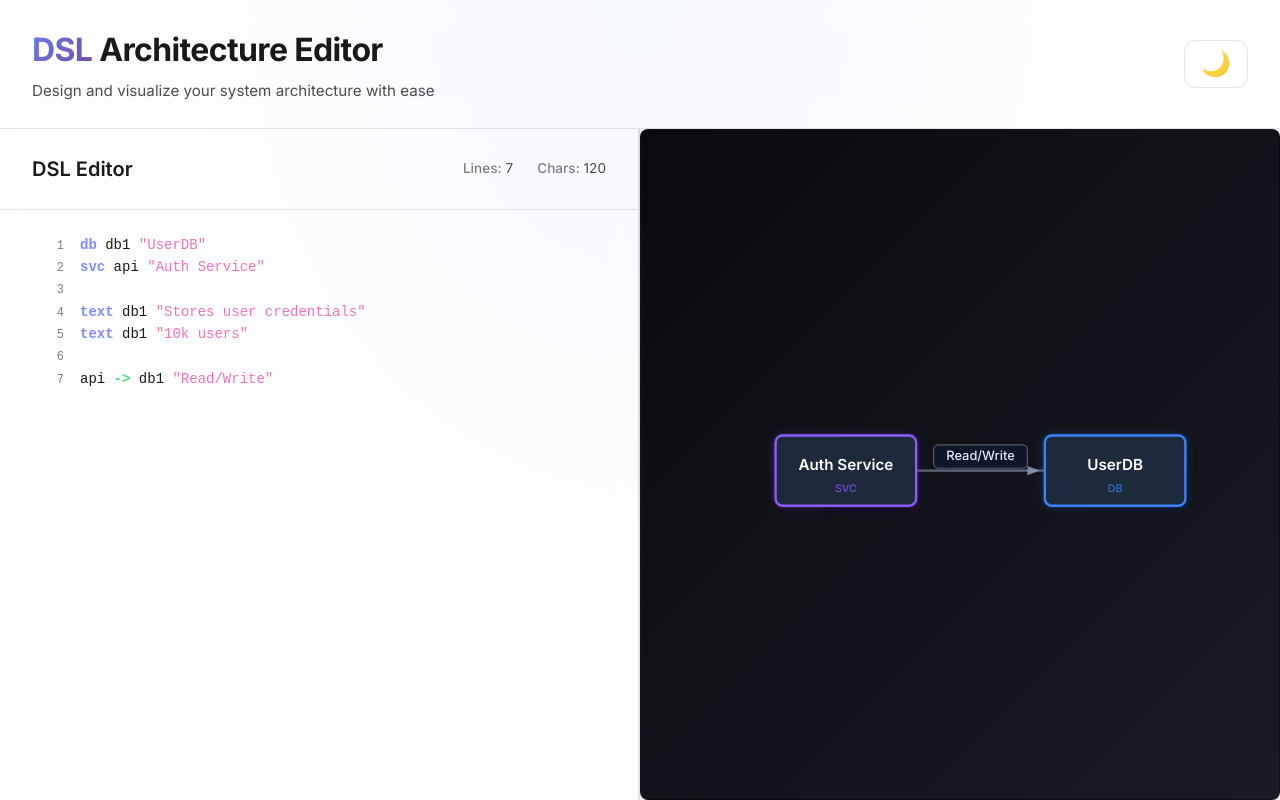
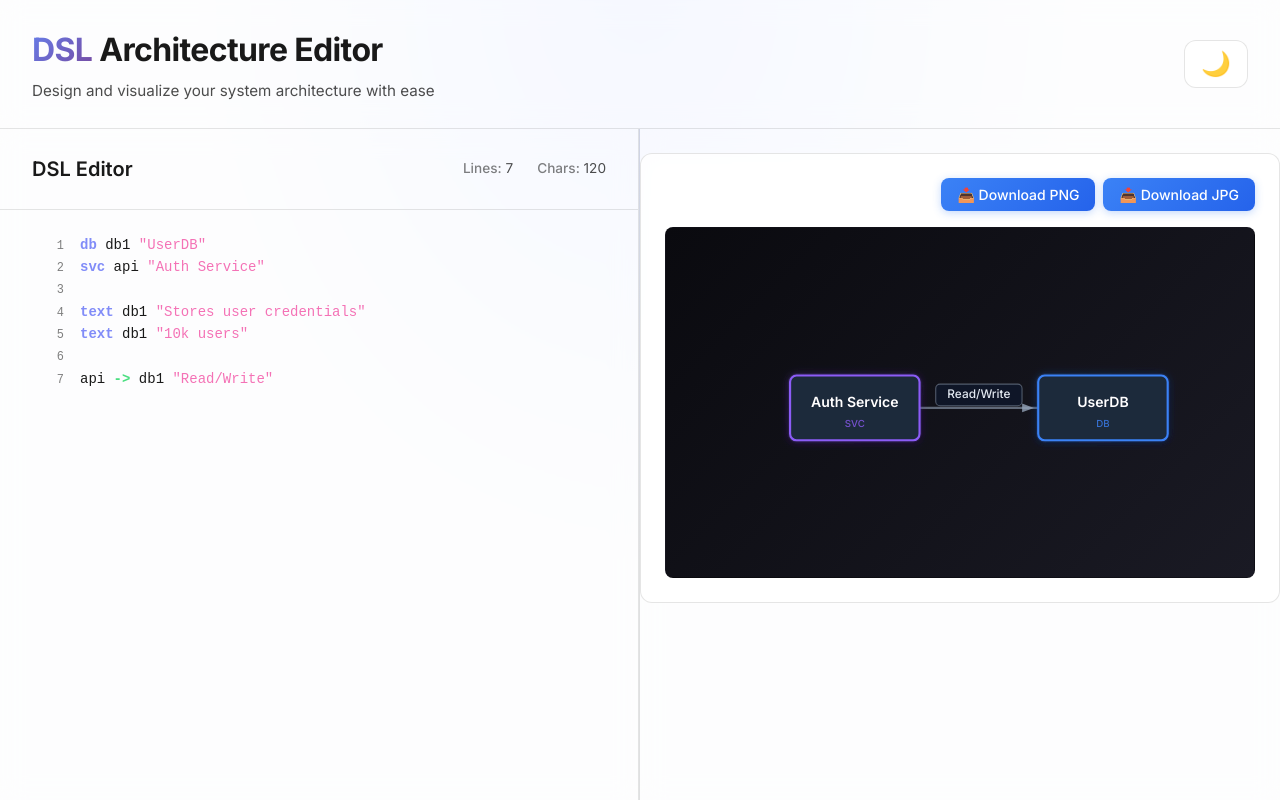
Before and after one commit to vikky2810/dsl-to-diagrams, a React (Vite) app: page /app in a window 1280 px wide. Built offline with nearby package versions, Linux system fonts and the light colour scheme.

Commit message:
feat: Add download functionality for diagrams in PNG and JPG formats with enhanced styling for buttons

```diff
--- a/src/components/DiagramViewer.module.css
+++ b/src/components/DiagramViewer.module.css
@@ -10,6 +10,40 @@
     height: 450px;
     display: flex;
     flex-direction: column;
+}
+
+.controls {
+    display: flex;
+    gap: var(--spacing-sm);
+    margin-bottom: var(--spacing-md);
+    justify-content: flex-end;
+}
+
+.downloadButton {
+    background: linear-gradient(135deg, #3b82f6 0%, #2563eb 100%);
+    color: white;
+    border: none;
+    padding: var(--spacing-sm) var(--spacing-md);
+    border-radius: var(--radius-md);
+    font-size: 0.875rem;
+    font-weight: 500;
+    cursor: pointer;
+    transition: all var(--transition-base);
+    display: flex;
+    align-items: center;
+    gap: var(--spacing-xs);
+    box-shadow: 0 2px 8px rgba(59, 130, 246, 0.3);
+}
+
+.downloadButton:hover {
+    background: linear-gradient(135deg, #2563eb 0%, #1d4ed8 100%);
+    transform: translateY(-1px);
+    box-shadow: 0 4px 12px rgba(59, 130, 246, 0.4);
+}
+
+.downloadButton:active {
+    transform: translateY(0);
+    box-shadow: 0 2px 6px rgba(59, 130, 246, 0.3);
 }
 
 .header {
--- a/src/components/DiagramViewer.tsx
+++ b/src/components/DiagramViewer.tsx
@@ -1,3 +1,4 @@
+import { useRef } from 'react'
 import type { AST } from '../types'
 import { buildLayout, NODE_WIDTH, NODE_HEIGHT } from '../utils/layout'
 import styles from './DiagramViewer.module.css'
@@ -36,6 +37,8 @@ const NODE_COLORS: Record<string, { fill: string; stroke: string; gradient: [str
 }
 
 export function DiagramViewer({ ast }: DiagramViewerProps) {
+    const svgRef = useRef<SVGSVGElement>(null)
+
     if (ast.nodes.length === 0) {
         return (
             <div className={styles.container}>
@@ -52,10 +55,101 @@ export function DiagramViewer({ ast }: DiagramViewerProps) {
 
     const layout = buildLayout(ast)
 
+    const downloadDiagram = async (format: 'png' | 'jpg') => {
+        if (!svgRef.current) return
+
+        const svg = svgRef.current.cloneNode(true) as SVGSVGElement
+
+        // Use a scale factor for higher resolution (2x for crisp images)
+        const scale = 2
+        const scaledWidth = layout.width * scale
+        const scaledHeight = layout.height * scale
+
+        // Set explicit width and height for better rendering at higher resolution
+        svg.setAttribute('width', scaledWidth.toString())
+        svg.setAttribute('height', scaledHeight.toString())
+        svg.setAttribute('viewBox', `0 0 ${layout.width} ${layout.height}`)
+
+        const svgData = new XMLSerializer().serializeToString(svg)
+        const svgBlob = new Blob([svgData], { type: 'image/svg+xml;charset=utf-8' })
+        const url = URL.createObjectURL(svgBlob)
+
+        const img = new Image()
+        img.onload = () => {
+            const canvas = document.createElement('canvas')
+            // Set canvas to scaled dimensions for high resolution
+            canvas.width = scaledWidth
+            canvas.height = scaledHeight
+            const ctx = canvas.getContext('2d', {
+                willReadFrequently: false,
+                alpha: format === 'png'
+            })
+
+            if (!ctx) {
+                URL.revokeObjectURL(url)
+                return
+            }
+
+            // Enable image smoothing for better quality
+            ctx.imageSmoothingEnabled = true
+            ctx.imageSmoothingQuality = 'high'
+
+            // Fill white background for JPG (transparency not supported)
+            if (format === 'jpg') {
+                ctx.fillStyle = '#ffffff'
+                ctx.fillRect(0, 0, canvas.width, canvas.height)
+            }
+
+            // Draw the image at the scaled size (SVG will render at 2x resolution)
+            ctx.drawImage(img, 0, 0, scaledWidth, scaledHeight)
+
+            canvas.toBlob((blob) => {
+                if (!blob) {
+                    URL.revokeObjectURL(url)
+                    return
+                }
+
+                const downloadUrl = URL.createObjectURL(blob)
+                const link = document.createElement('a')
+                link.href = downloadUrl
+                link.download = `diagram.${format}`
+                document.body.appendChild(link)
+                link.click()
+                document.body.removeChild(link)
+                URL.revokeObjectURL(downloadUrl)
+                URL.revokeObjectURL(url)
+            }, format === 'png' ? 'image/png' : 'image/jpeg', 1.0)
+        }
+
+        img.onerror = () => {
+            URL.revokeObjectURL(url)
+            console.error('Failed to load SVG for download')
+        }
+
+        img.src = url
+    }
+
     return (
-
+        <div className={styles.container}>
+            <div className={styles.controls}>
+                <button
+                    className={styles.downloadButton}
+                    onClick={() => downloadDiagram('png')}
+                    title="Download as PNG"
+                >
+                    📥 Download PNG
+                </button>
+                <button
+                    className={styles.downloadButton}
+                    onClick={() => downloadDiagram('jpg')}
+                    title="Download as JPG"
+                >
+                    📥 Download JPG
+                </button>
+            </div>
             <div className={styles.svgContainer}>
                 <svg
+                    ref={svgRef}
                     width="100%"
                     height="100%"
                     viewBox={`0 0 ${layout.width} ${layout.height}`}
@@ -249,6 +343,6 @@ export function DiagramViewer({ ast }: DiagramViewerProps) {
                 </g>
             </svg>
         </div>
-
+        </div>
     )
 }
```
Lines whose indentation alone changed are shown as unchanged.
